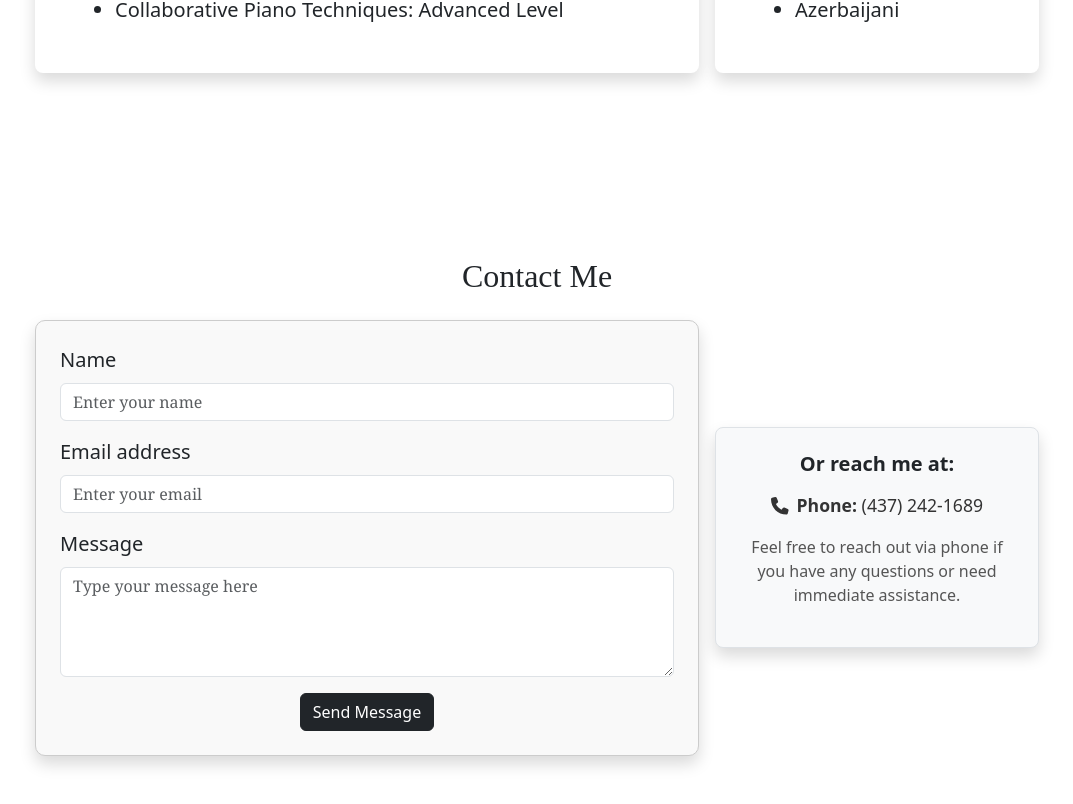
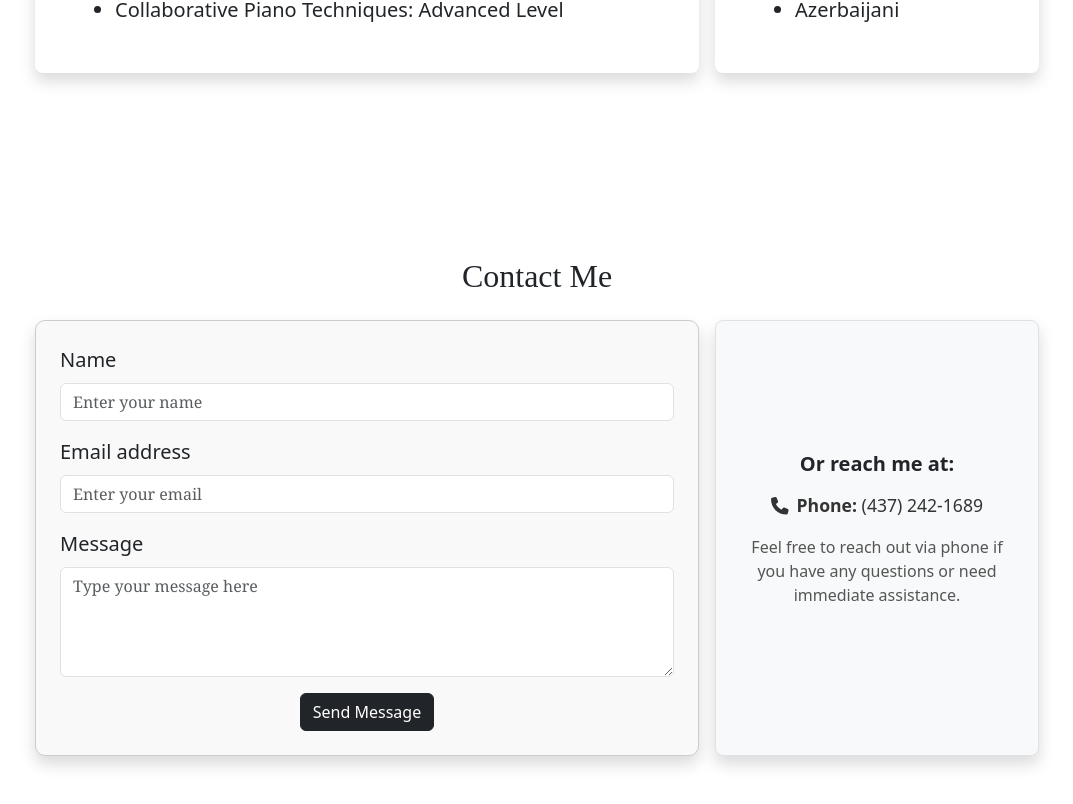
Before and after one commit to rodrigo-wong/MinirasWebsite, a React (Create React App) app: page / in a window 1280 px wide. Shown: the part 3922-4726 px from the top of the page, without its empty margins (103-1176 px from the left). Built offline with nearby package versions, Linux system fonts and the light colour scheme.

Commit message:
Refactor ContactForm component to remove console logs and enhance contact information styling

```diff
--- a/src/components/ContactForm.jsx
+++ b/src/components/ContactForm.jsx
@@ -20,10 +20,6 @@ const ContactForm = () => {
 
   const handleSubmit = (e) => {
     e.preventDefault();
-    console.log(process.env.REACT_APP_EMAILJS_SERVICE_ID,
-      process.env.REACT_APP_EMAILJS_TEMPLATE_ID,
-      formData,
-      process.env.REACT_APP_EMAILJS_API_KEY);
     emailjs
       .send(
         process.env.REACT_APP_EMAILJS_SERVICE_ID,
@@ -32,13 +28,11 @@ const ContactForm = () => {
         process.env.REACT_APP_EMAILJS_API_KEY
       )
       .then((response) => {
-        console.log("SUCCESS!", response.status, response.text);
         setSubmitted(true);
         setError(false);
         setFormData({ name: "", email: "", message: "" });
       })
       .catch((err) => {
-        console.error("FAILED...", err);
         setError(true);
       });
   };
@@ -62,9 +56,12 @@ const ContactForm = () => {
           Oops! Something went wrong. Please try again.
         </Alert>
       )}
-      <Row className="justify-content-center fs-5 mx-3 mx-md-4 mx-lg-5 g-3">
-        <Col md={6} lg={8}>
-          <Form onSubmit={handleSubmit} className="p-4 shadow contact-form">
+      <Row className="d-flex align-items-stretch fs-5 mx-3 mx-md-4 mx-lg-5 g-3">
+        <Col md={6} lg={8} className="d-flex">
+          <Form
+            onSubmit={handleSubmit}
+            className="p-4 shadow contact-form w-100"
+          >
             <Form.Group controlId="formName" className="mb-3">
               <Form.Label>Name</Form.Label>
               <Form.Control
@@ -77,7 +74,6 @@ const ContactForm = () => {
                 className="input-field"
               />
             </Form.Group>
-
             <Form.Group controlId="formEmail" className="mb-3">
               <Form.Label>Email address</Form.Label>
               <Form.Control
@@ -90,7 +86,6 @@ const ContactForm = () => {
                 className="input-field"
               />
             </Form.Group>
-
             <Form.Group controlId="formMessage" className="mb-3">
               <Form.Label>Message</Form.Label>
               <Form.Control
@@ -104,7 +99,6 @@ const ContactForm = () => {
                 className="input-field"
               />
             </Form.Group>
-
             <div className="text-center">
               <Button variant="dark" type="submit" className="submit-btn">
                 Send Message
@@ -112,23 +106,20 @@ const ContactForm = () => {
             </div>
           </Form>
         </Col>
-
-        {/* New Column for Contact Information with Enhanced Styling */}
-        <Col md={6} lg={4} className="d-flex align-items-center">
-          <div className="contact-info-card p-4 shadow rounded-3">
+        <Col md={6} lg={4} className="d-flex">
+          <div className="contact-info-card p-4 shadow rounded-3 w-100 d-flex flex-column justify-content-center align-items-center">
             <h5 className="fw-bold mb-3 text-center">Or reach me at:</h5>
-            <p className="contact-info-text">
+            <p className="contact-info-text text-center">
               <FontAwesomeIcon icon={faPhone} className="me-2" />
               <strong>Phone:</strong> (437) 242-1689
             </p>
-            <p className="contact-info-description">
-              Feel free to reach out via phone if you have any
-              questions or need immediate assistance.
+            <p className="contact-info-description text-left">
+              Feel free to reach out via phone if you have any questions or need
+              immediate assistance.
             </p>
           </div>
         </Col>
       </Row>
-
     </Container>
   );
 };
```
